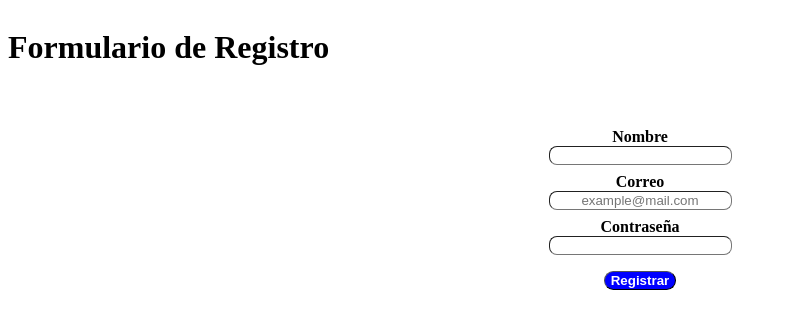
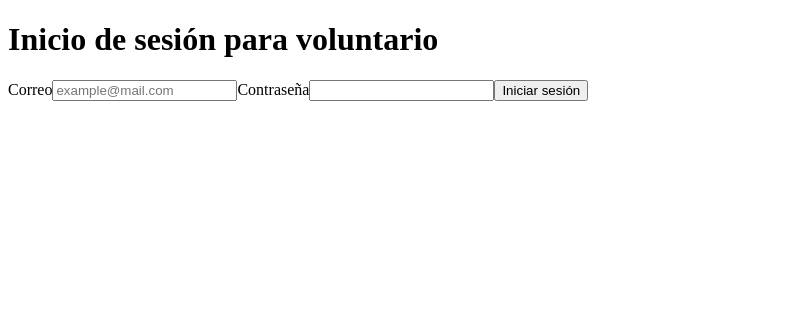
Before and after one commit to Truncus12/TBD_LAB_FRONTEND_GRUPO_8, a Vue app: page / in a window 1280 px wide. Shown: the top 328 px of the page, without its empty margins (0-787 px from the left). Built offline with nearby package versions, Linux system fonts and the light colour scheme.

Commit message:
Agregada pestaña de registro y inicio de sesión

```diff
--- a/src/router/router.js
+++ b/src/router/router.js
@@ -1,14 +1,14 @@
 import { createRouter, createWebHistory } from 'vue-router';
 
-import HomeView from '../views/HomeView.vue';
+import LoginVolunteerView from '../views/LoginVolunteerView.vue';
 import MainVolunteerView from '../views/MainVolunteerView.vue';
 import MainOrganizerView from '../views/MainOrganizerView.vue';
 
 const routes = [
     {
-        path: '',
-        name: 'HomeView',
-        component: HomeView,
+        path: '/',
+        name: 'LoginVolunteerView',
+        component: LoginVolunteerView,
     },
     {
         path: '/voluntario',
--- /dev/null
+++ b/src/views/LoginVolunteerView.vue
@@ -0,0 +1,50 @@
+<template>
+    <main>
+        <h1>Inicio de sesión para voluntario</h1>
+        <form @submit.prevent="iniciarSesion">
+            <label>
+                <span>Correo</span>
+                <input type="email" placeholder="example@mail.com" v-model="correo" required>
+            </label>
+            <label>
+                <span>Contraseña</span>
+                <input type="password" v-model="contrasena" required>
+            </label>
+
+            <button type="submit">Iniciar sesión</button>
+        </form>
+    </main>
+</template>
+
+<script>
+export default {
+    data() {
+        return {
+            correo: null,
+            contrasena: null
+        };
+    },
+    methods: {
+        async iniciarSesion() {
+            const respuesta = await fetch(process.env.VUE_APP_URL_SERVER + "/api/auth", {
+                method: "POST",
+                credentials: "include",
+                headers: {
+                    "Content-Type": "application/json"
+                },
+                body: JSON.stringify({
+                    correo: this.correo,
+                    contrasena: this.contrasena
+                })
+            });
+
+            if(respuesta.ok){
+                this.$router.push("/voluntario");
+            }
+            else{
+                alert("¡Credenciales no coinciden!");
+            }
+        }
+    }
+}
+</script>
```
Also changed, not shown: src/views/RegisterVolunteerView.vue (added, +55 -0 lines).
